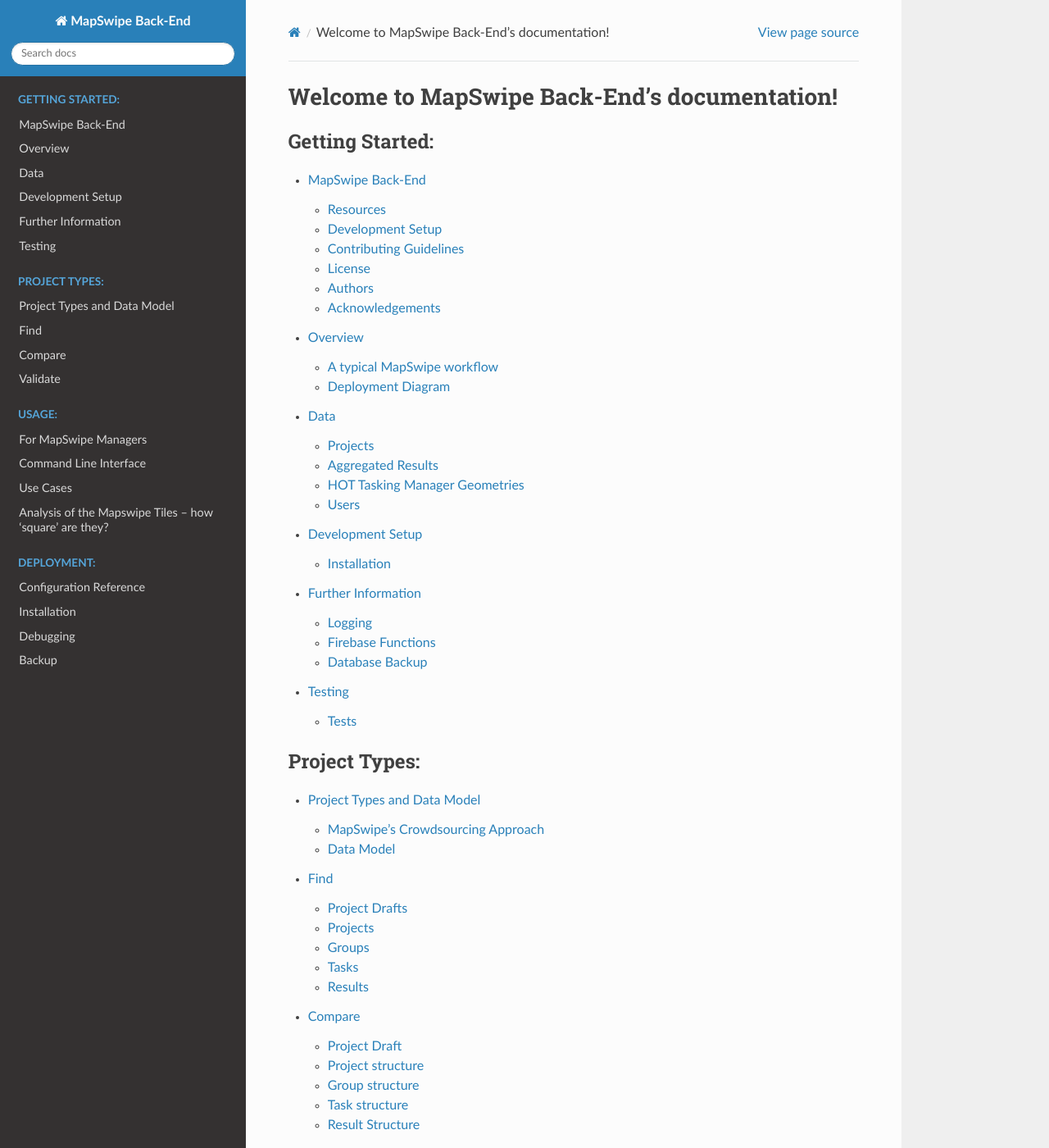
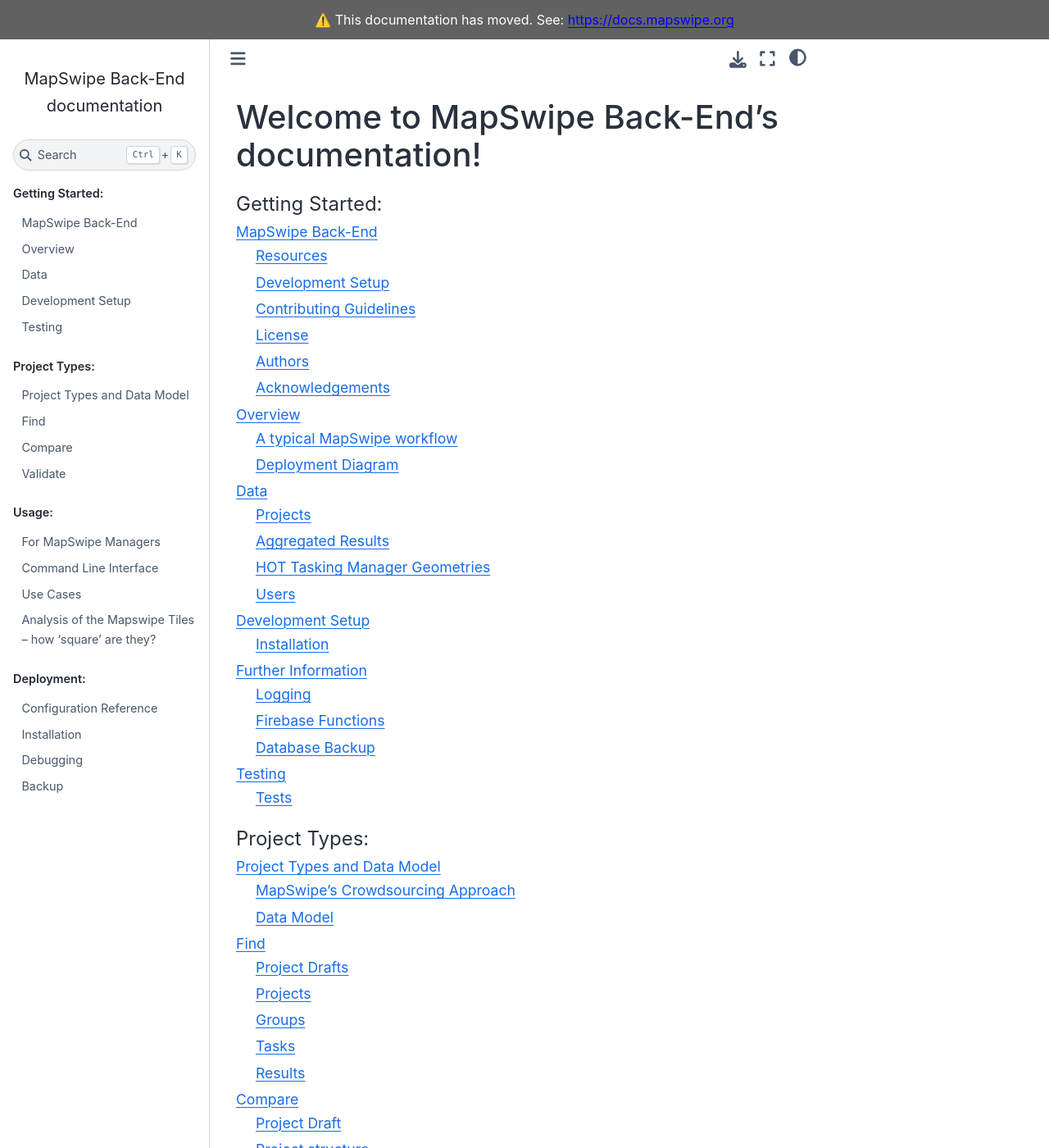
Before and after one commit to mapswipe/python-mapswipe-workers, a Sphinx documentation site: the page built from docs/source/index.rst, in a window 1280 px wide and 1400 px high. Shown: the whole window at 82% size. Built offline with Sphinx 7.4.7 and the Sphinx Book theme 1.1.4, drawn with Linux system fonts in a browser that asks for light colours; some of the changed text lies outside the part shown.

Commit message:
docs: add banner to point to new docs domain

```diff
--- a/docs/source/conf.py
+++ b/docs/source/conf.py
@@ -10,6 +10,11 @@
 # import sys
 # sys.path.insert(0, os.path.abspath('.'))
 
+html_theme_options = {
+    # Announcement banner defined as a string of arbitrary HTML, temporarily
+    # displayed at the top of each page until the user begins scrolling.
+    'announcement': '⚠️ This documentation has moved. See: <a style="color: blue" href="https://docs.mapswipe.org/">https://docs.mapswipe.org</a>',
+}
 
 # -- Project information -----------------------------------------------------
 
@@ -27,7 +32,7 @@
     "sphinx.ext.autodoc",
     "sphinx.ext.napoleon",
     "sphinx_markdown_tables",
-    "m2r",
+    "m2r2",
 ]
 
 # Add any paths that contain templates here, relative to this directory.
@@ -55,7 +60,7 @@
 # The theme to use for HTML and HTML Help pages.  See the documentation for
 # a list of builtin themes.
 #
-html_theme = "sphinx_rtd_theme"
+html_theme = "sphinx_book_theme"
 
 # Add any paths that contain custom static files (such as style sheets) here,
 # relative to this directory. They are copied after the builtin static files,
```
Also changed, not shown: docs/source/requirements.txt (+5 -6 lines), .readthedocs.yml.
